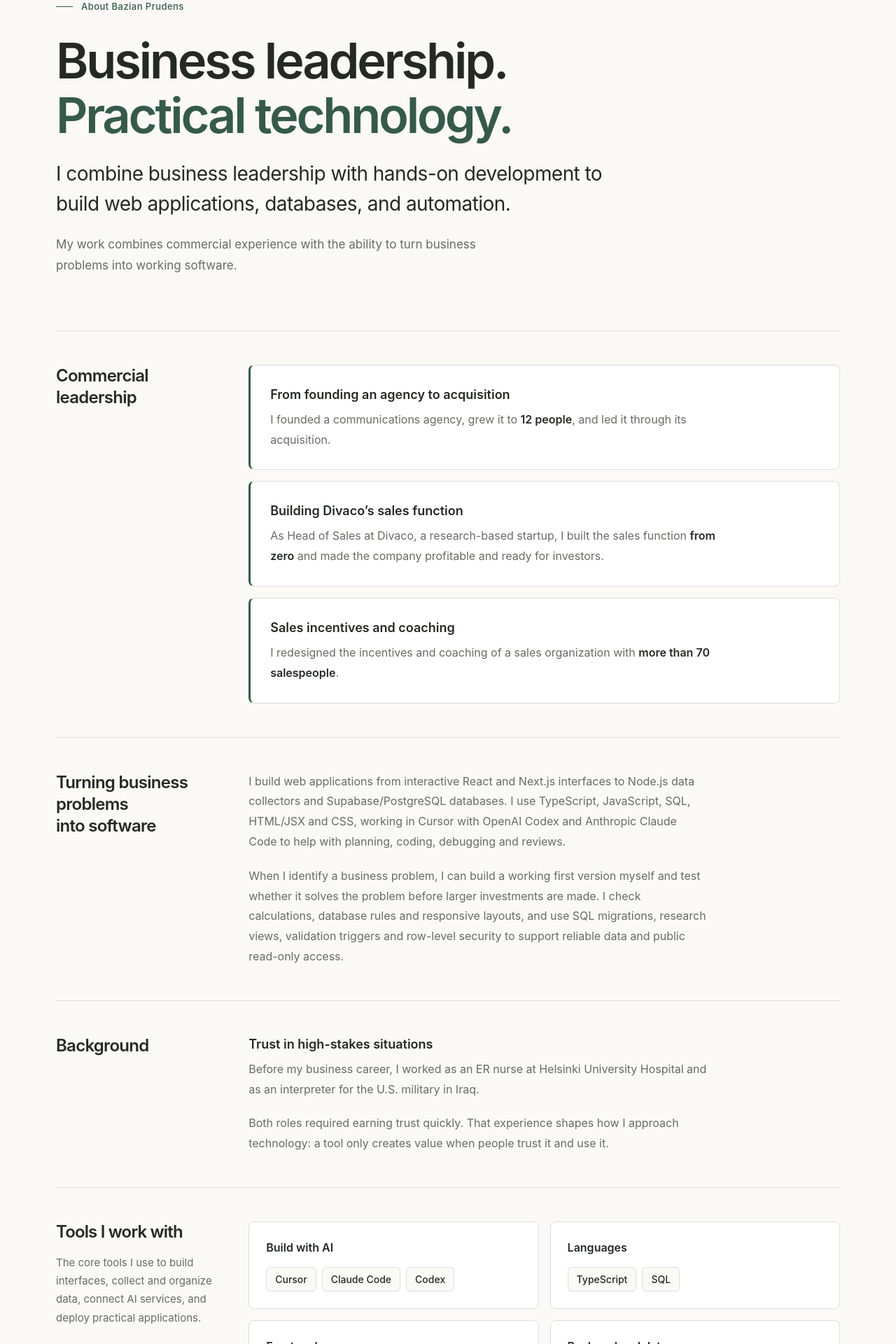
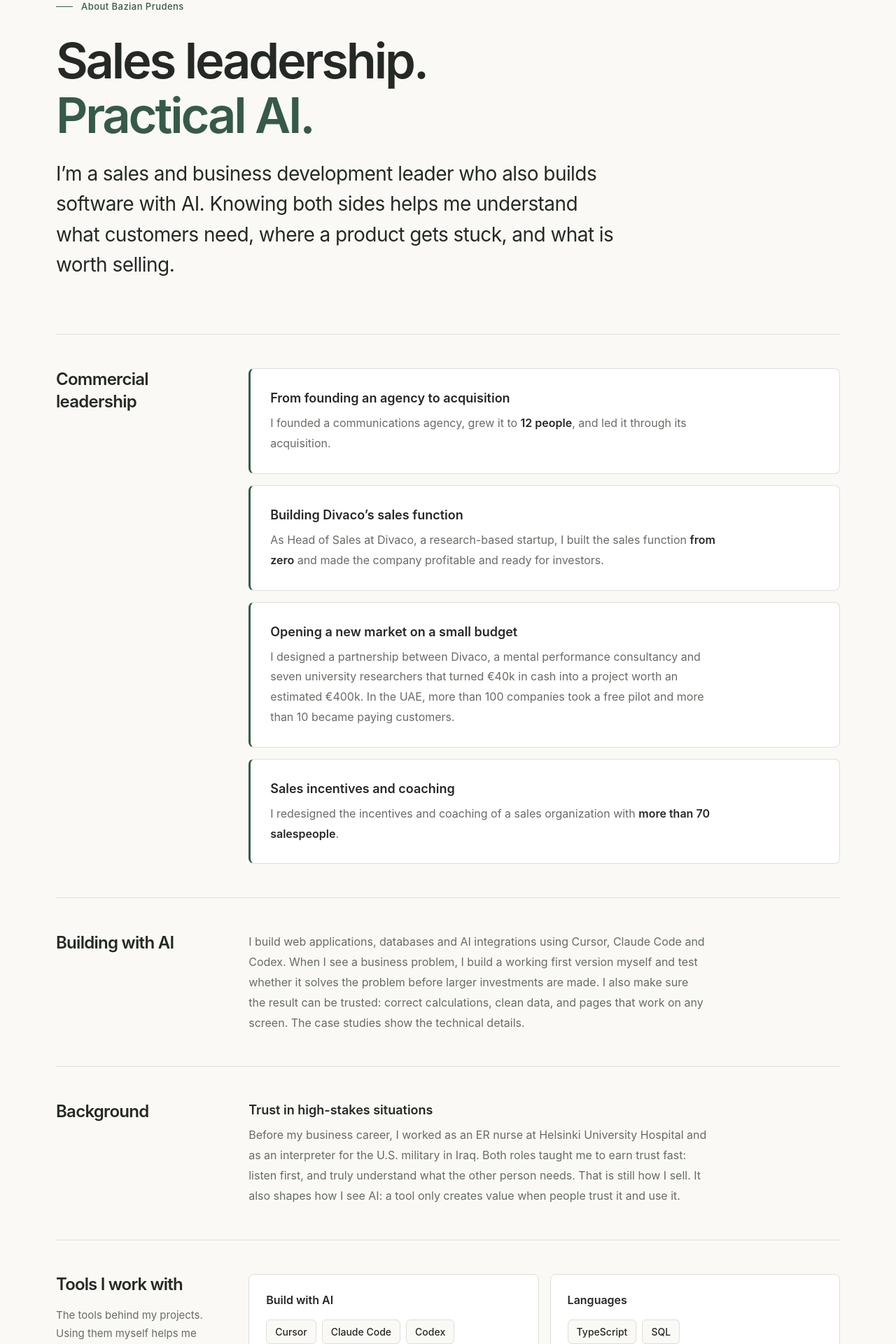
Before and after one commit to Bazian-io/portfolio, a Next.js app: page /about in a window 1280 px wide. Shown: the part 200-2120 px from the top of the page at 70% size. Built offline with nearby package versions, Linux system fonts and the light colour scheme; no server answers.

Commit message:
Text improvements

```diff
--- a/app/about/page.tsx
+++ b/app/about/page.tsx
@@ -15,13 +15,11 @@ export default function About() {
       <header className="about-header">
         <p className="hero-eyebrow">About {profile.name}</p>
         <h1 className="about-title" id="about-heading">
-          Business leadership.
-          <span>Practical technology.</span>
+          Sales leadership.
+          <span>Practical AI.</span>
         </h1>
-        <p className="page-introduction">{profile.introduction}</p>
-        <p className="about-summary">
-          My work combines commercial experience with the ability to turn business
-          problems into working software.
+        <p className="page-introduction">
+          I’m a sales and business development leader who also builds software with AI. Knowing both sides helps me understand what customers need, where a product gets stuck, and what is worth selling.
         </p>
       </header>
       <div className="about-content">
@@ -44,6 +42,12 @@ export default function About() {
               </p>
             </li>
             <li>
+              <h3>Opening a new market on a small budget</h3>
+              <p>
+                I designed a partnership between Divaco, a mental performance consultancy and seven university researchers that turned €40k in cash into a project worth an estimated €400k. In the UAE, more than 100 companies took a free pilot and more than 10 became paying customers.
+              </p>
+            </li>
+            <li>
               <h3>Sales incentives and coaching</h3>
               <p>
                 I redesigned the incentives and coaching of a sales organization
@@ -53,22 +57,10 @@ export default function About() {
           </ul>
         </section>
         <section className="about-section" aria-labelledby="building-heading">
-          <h2 id="building-heading">Turning business problems into software</h2>
+          <h2 id="building-heading">Building with AI</h2>
           <div className="about-section-body">
             <p>
-              I build web applications from interactive React and Next.js interfaces
-              to Node.js data collectors and Supabase/PostgreSQL databases. I use
-              TypeScript, JavaScript, SQL, HTML/JSX and CSS, working in Cursor with
-              OpenAI Codex and Anthropic Claude Code to help with planning, coding,
-              debugging and reviews.
-            </p>
-            <p>
-              When I identify a business problem, I can build a working first version
-              myself and test whether it solves the problem before larger
-              investments are made. I check calculations, database rules and
-              responsive layouts, and use SQL migrations, research views,
-              validation triggers and row-level security to support reliable data
-              and public read-only access.
+              I build web applications, databases and AI integrations using Cursor, Claude Code and Codex. When I see a business problem, I build a working first version myself and test whether it solves the problem before larger investments are made. I also make sure the result can be trusted: correct calculations, clean data, and pages that work on any screen. The case studies show the technical details.
             </p>
           </div>
         </section>
@@ -77,14 +69,7 @@ export default function About() {
           <div className="about-section-body">
             <h3>Trust in high-stakes situations</h3>
             <p>
-              Before my business career, I worked as an ER nurse at Helsinki
-              University Hospital and as an interpreter for the U.S. military in
-              Iraq.
-            </p>
-            <p>
-              Both roles required earning trust quickly. That experience shapes how
-              I approach technology: a tool only creates value when people trust it
-              and use it.
+              Before my business career, I worked as an ER nurse at Helsinki University Hospital and as an interpreter for the U.S. military in Iraq. Both roles taught me to earn trust fast: listen first, and truly understand what the other person needs. That is still how I sell. It also shapes how I see AI: a tool only creates value when people trust it and use it.
             </p>
           </div>
         </section>
--- a/app/components/contact-section.tsx
+++ b/app/components/contact-section.tsx
@@ -8,7 +8,7 @@ export default function ContactSection({ className = "" }: { className?: string
     >
       <h2 id="contact-heading">Get in touch</h2>
       <div className="contact-section-body">
-        <p>Have a project in mind or a question about my work? Let’s connect.</p>
+        <p>Want to talk about sales, go-to-market or how AI gets sold? Let’s connect.</p>
         <ul className="contact-links" aria-label="Get in touch">
           <li>
             <a
--- a/app/components/tools-section.tsx
+++ b/app/components/tools-section.tsx
@@ -32,8 +32,7 @@ export default function ToolsSection() {
       <header className="tools-header">
         <h2 id="tools-heading">Tools I work with</h2>
         <p>
-          The core tools I use to build interfaces, collect and organize data,
-          connect AI services, and deploy practical applications.
+          The tools behind my projects. Using them myself helps me understand the products I sell and the teams that build them.
         </p>
       </header>
       <div className="tools-grid">
--- a/app/globals.css
+++ b/app/globals.css
@@ -275,6 +275,12 @@ button {
   display: grid;
   grid-template-columns: minmax(0, 1fr);
   gap: clamp(1.5rem, 3vw, 2rem);
+}
+
+.selected-projects-intro {
+  margin: 0 0 2rem;
+  color: var(--muted);
+  line-height: 1.75;
 }
 
 .project-card {
--- a/app/layout.tsx
+++ b/app/layout.tsx
@@ -14,7 +14,7 @@ const siteUrl =
 export const metadata: Metadata = {
   metadataBase: new URL(siteUrl),
   title: {
-    default: `${profile.name} | Applied AI & Automation`,
+    default: `${profile.name} | Sales Leader Building with AI`,
     template: `%s | ${profile.name}`,
   },
   description: profile.description,
@@ -45,7 +45,7 @@ export default function RootLayout({ children }: { children: ReactNode }) {
           <div className="container footer-inner">
             <div className="footer-identity">
               <p>© {new Date().getFullYear()} {profile.name}</p>
-              <p>{profile.focus}</p>
+              <p>Sales · Business development · Applied AI</p>
             </div>
             <nav aria-label="Contact links">
               <ul className="footer-links">
```
Also changed, not shown: app/components/selected-projects.tsx (+9 -0 lines), app/data/projects.ts (+8 -3 lines), app/page.tsx (+7 -3 lines).
